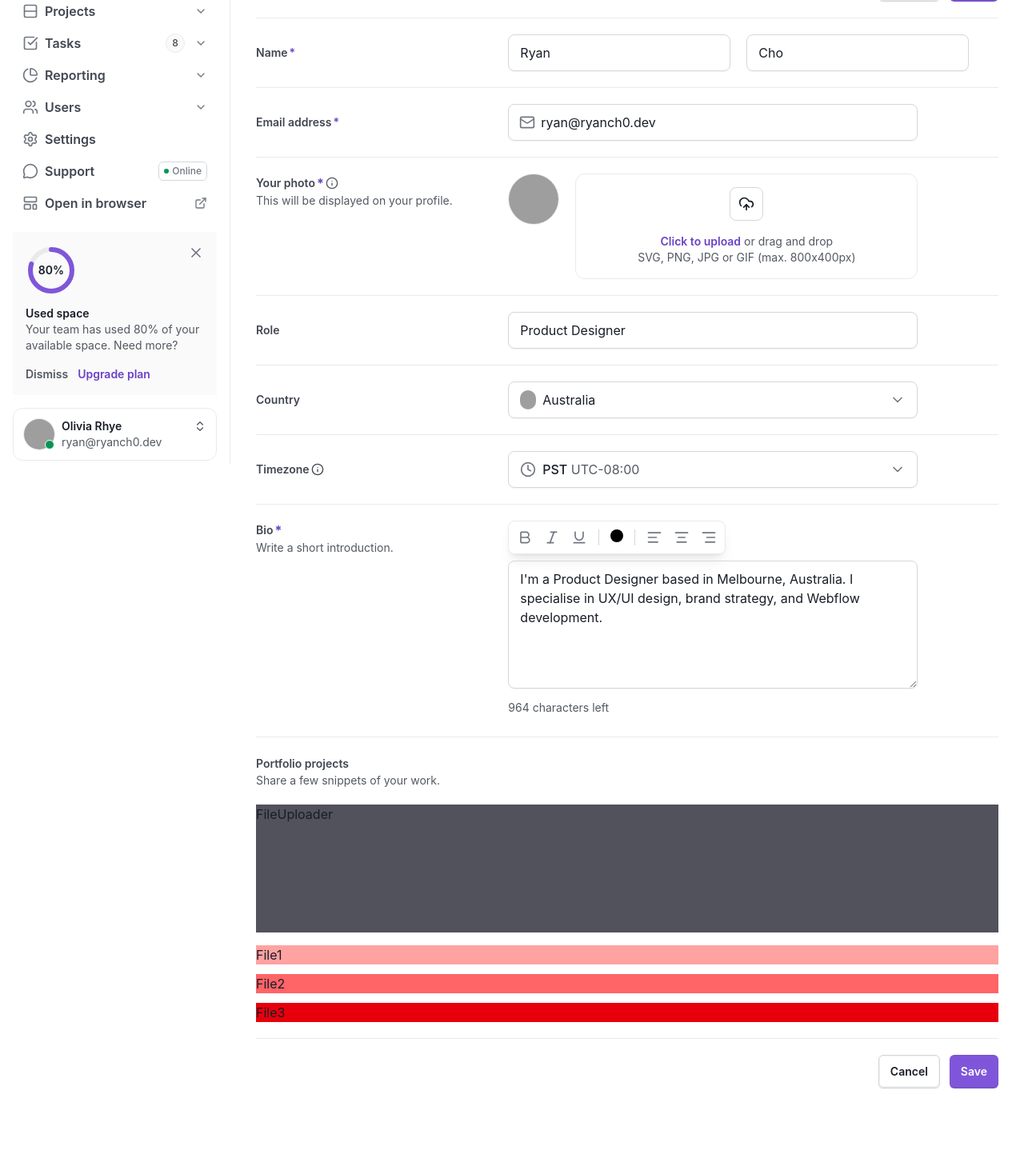
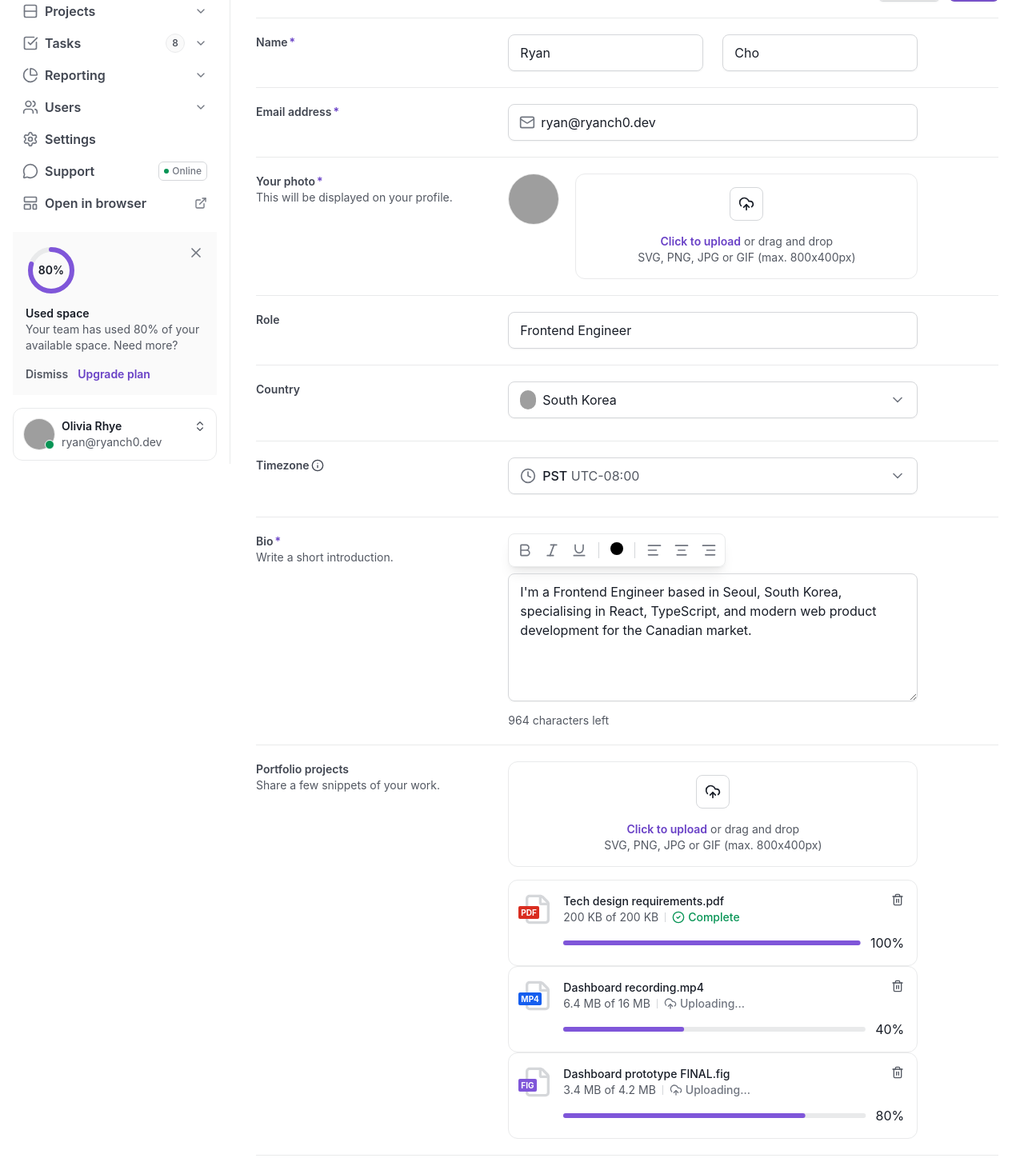
Before and after one commit to Ryanch0/clone-untitledUI, a React (Vite) app: page / in a window 1280 px wide. Shown: the part 220-1683 px from the top of the page at 80% size. Before the commit the page ends 1629 px from the top, so only its background shows below. Built offline with nearby package versions, Linux system fonts and the light colour scheme; grey boxes are pictures that could not be loaded.

Commit message:
feat: add styling

```diff
--- /dev/null
+++ b/src/components/features/settings/components/SettingsForm/FormItemWrapper.tsx
@@ -0,0 +1,22 @@
+import { cn } from '@/styles/utils.ts'
+import Divider from '@/components/shared/Divider.tsx'
+import type { ReactNode } from 'react'
+
+type Props = {
+  labelSection: ReactNode
+  formItem: ReactNode
+  classname?: string
+}
+const FormItemWrapper = ({ labelSection, formItem, classname }: Props) => {
+  return (
+    <>
+      <fieldset className={cn('flex flex-col md:flex-row gap-1.5', classname)}>
+        {labelSection}
+        <div className={cn('space-y-2 w-full md:max-w-lg')}>{formItem}</div>
+      </fieldset>
+      <Divider />
+    </>
+  )
+}
+
+export default FormItemWrapper
--- a/src/components/features/settings/components/SettingsForm/PersonalInfoSection.tsx
+++ b/src/components/features/settings/components/SettingsForm/PersonalInfoSection.tsx
@@ -1,6 +1,5 @@
 import { cn } from '@/styles/utils.ts'
 import CustomButton from '@/components/shared/CustomButton.tsx'
-import CustomInput from '@/components/shared/CustomInput.tsx'
 import Divider from '@/components/shared/Divider.tsx'
 
 const PersonalInfoSection = () => {
@@ -23,35 +22,6 @@ const PersonalInfoSection = () => {
         </div>
       </div>
       <Divider />
-      <div className={cn('w-full')}>
-        <div className={'flex flex-col md:flex-row md:items-center gap-1.5'}>
-          <label
-            className={cn(
-              'typo-label text-secondary md:w-1/3 md:max-w-xs hidden md:block'
-            )}
-          >
-            Name
-            <span className={cn('text-accent pl-0.5')}>*</span>
-          </label>
-
-          <div className={'flex flex-col md:flex-row gap-5'}>
-            <CustomInput
-              id={'first-name'}
-              label={'First name'}
-              value={'Ryan'}
-              hideLabelOnPc
-              required
-            />
-            <CustomInput
-              id={'last-name'}
-              label={'Last name'}
-              value={'Cho'}
-              hideLabelOnPc
-              required
-            />
-          </div>
-        </div>
-      </div>
     </>
   )
 }
--- a/src/components/features/settings/components/SettingsForm/SettingsForm.tsx
+++ b/src/components/features/settings/components/SettingsForm/SettingsForm.tsx
@@ -1,8 +1,7 @@
 import { cn } from '@/styles/utils.ts'
 import CustomButton from '@/components/shared/CustomButton.tsx'
-import Divider from '@/components/shared/Divider.tsx'
 import CustomInput from '@/components/shared/CustomInput.tsx'
-import { CloudUpload, Info, Mail } from 'lucide-react'
+import { Info, Mail } from 'lucide-react'
 import PersonalInfoSection from '@/components/features/settings/components/SettingsForm/PersonalInfoSection.tsx'
 import Avatar from '@/components/shared/Avatar.tsx'
 import {
@@ -12,131 +11,176 @@ import {
 } from '@/constant/constants.tsx'
 import Toolbar from '@/components/shared/Toolbar.tsx'
 import CustomSelect from '@/components/shared/CustomSelect.tsx'
+import FileUploader from '@/components/shared/FileUploader.tsx'
+import FormItemWrapper from '@/components/features/settings/components/SettingsForm/FormItemWrapper.tsx'
+import Label from '@/components/shared/Label.tsx'
+import FileUploadItem from '@/components/shared/FileUploadItem.tsx'
 
 const SettingsForm = () => {
   return (
     <form className={cn('space-y-5')} onSubmit={() => {}}>
       <PersonalInfoSection />
-      <Divider />
+
+      <FormItemWrapper
+        labelSection={
+          <Label id={'name'} required hideLabelOnMobile>
+            Name
+          </Label>
+        }
+        formItem={
+          <div className={cn('flex md:gap-6 flex-col md:flex-row gap-5')}>
+            <div>
+              <Label id={'first-name'} required hideLabelOnPc>
+                First name
+              </Label>
+              <CustomInput id={'first-name'} required value={'Ryan'} />
+            </div>
+            <div>
+              <Label id={'last-name'} required hideLabelOnPc>
+                Last name
+              </Label>
+              <CustomInput id={'last-name'} required value={'Cho'} />
+            </div>
+          </div>
+        }
+      />
+
+      <FormItemWrapper
+        labelSection={
+          <Label id={'email'} required>
+            Email address
+          </Label>
+        }
+        formItem={
           <CustomInput
             id={'email'}
-        label={'Email address'}
             value={'ryan@ryanch0.dev'}
             leftIcon={<Mail size={20} />}
             className={'!pl-10'}
             required
           />
-      <Divider />
+        }
+      />
 
-      <fieldset
-        className={cn('flex flex-col md:flex-row gap-1.5 space-y-5 flex-wrap')}
+      <FormItemWrapper
+        classname={cn('flex-wrap gap-5 md:gap-1.5 md:space-y-5')}
+        labelSection={
+          <Label
+            id={'files'}
+            required
+            description={'This will be displayed on your profile.'}
           >
-        <div className={cn('md:w-1/3 md:max-w-xs')}>
-          <label className={cn('flex items-center gap-0.5')}>
-            <span className={cn('typo-label text-secondary')}>Your photo</span>
-            <strong className={cn('text-accent')}>*</strong>
-            <Info size={16} className={cn('text-tertiary')} />
-          </label>
-          <p className={cn('typo-description text-tertiary')}>
-            This will be displayed on your profile.
-          </p>
-        </div>
-
+            Your photo
+          </Label>
+        }
+        formItem={
           <div
             className={cn('flex flex-col md:flex-row gap-5 w-full md:max-w-lg')}
           >
             <Avatar src={DUMMY_PROFILE_IMAGE} size={'md'} />
-          <div
-            className={cn(
-              'py-4 px-6 border border-secondary rounded-xl flex-1'
-            )}
-          >
-            <div
-              className={cn('flex flex-col gap-4 items-center justify-center')}
-            >
-              <div className={cn('border border-primary p-2.5 rounded-lg')}>
-                <CloudUpload size={20} />
+            <FileUploader />
           </div>
-              <p className={cn('text-center text-tertiary typo-file-meta')}>
-                <span className={cn('text-accent typo-label')}>
-                  Click to upload
-                </span>{' '}
-                or drag and drop
-                <br />
-                SVG, PNG, JPG or GIF (max. 800x400px)
-              </p>
-            </div>
-          </div>
-        </div>
-      </fieldset>
-      <Divider />
-      <CustomInput id={'role'} label={'Role'} value={'Product Designer'} />
-      <Divider />
+        }
+      />
 
+      <FormItemWrapper
+        labelSection={<Label id={'role'}>Role</Label>}
+        formItem={<CustomInput id={'role'} value={'Frontend Engineer'} />}
+      />
+
+      <FormItemWrapper
+        labelSection={<Label id={'country'}>Country</Label>}
+        formItem={
           <CustomSelect
-        label={'Country'}
             options={COUNTRY_OPTIONS}
             defaultValue={COUNTRY_OPTIONS[0].value}
           />
-      <Divider />
-      <CustomSelect
-        label={
+        }
+      />
+
+      <FormItemWrapper
+        labelSection={
+          <Label id={'time-zone'}>
             <label className={cn('flex gap-0.5 items-center')}>
               <span>Timezone</span>
               <Info size={16} />
             </label>
+          </Label>
         }
+        formItem={
+          <CustomSelect
             options={TIMEZONE_OPTIONS}
             defaultValue={TIMEZONE_OPTIONS[0].value}
           />
+        }
+      />
 
-      <Divider />
-
-      <fieldset
-        className={cn('space-y-5 flex flex-wrap flex-col md:flex-row gap-1.5')}
+      <FormItemWrapper
+        classname={cn('flex-wrap gap-5 md:gap-1.5 md:space-y-5')}
+        labelSection={
+          <Label
+            id={'bio'}
+            required
+            description={'Write a short introduction.'}
           >
-        <div className={cn('md:w-1/3 md:max-w-xs')}>
-          <label className={cn('flex items-center gap-0.5')}>
-            <span className={cn('typo-label text-secondary')}>Bio</span>
-            <strong className={cn('text-accent')}>*</strong>
-          </label>
-          <p className={cn('typo-description text-tertiary')}>
-            Write a short introduction.
-          </p>
-        </div>
-        <div className={cn('space-y-2 w-full md:max-w-lg')}>
+            Bio
+          </Label>
+        }
+        formItem={
+          <div className={cn('space-y-2')}>
             <Toolbar />
             <textarea
               className={cn('input-base h-40')}
               value={
-              "I'm a Product Designer based in Melbourne, Australia. I specialise in UX/UI design, brand strategy, and Webflow development."
+                "I'm a Frontend Engineer based in Seoul, South Korea, specialising in React, TypeScript, and modern web product development for the Canadian market."
               }
             />
             <p className={cn('typo-description text-tertiary')}>
               964 characters left
             </p>
           </div>
-        <Divider />
-      </fieldset>
+        }
+      />
 
-      <label className={cn('inline-block')}>
-        <span className={cn('typo-label text-secondary')}>
+      <FormItemWrapper
+        classname={cn('flex-wrap gap-5 md:gap-1.5 md:space-y-5')}
+        labelSection={
+          <Label
+            id={'projects'}
+            description={'Share a few snippets of your work.'}
+          >
             Portfolio projects
-        </span>
-        <p className={cn('typo-description text-tertiary')}>
-          Share a few snippets of your work.
-        </p>
-      </label>
-
-      <div className={cn('space-y-4')}>
-        <div className={cn('w-full h-40 bg-zinc-600')}>FileUploader</div>
-        <ul className={cn('space-y-3')}>
-          <li className={cn('bg-red-300')}>File1</li>
-          <li className={cn('bg-red-400')}>File2</li>
-          <li className={cn('bg-red-600')}>File3</li>
+          </Label>
+        }
+        formItem={
+          <div className={cn('w-full space-y-4')}>
+            <FileUploader />
+            <ul>
+              <FileUploadItem
+                name={'Tech design requirements.pdf'}
+                sizeDescription={'200 KB of 200 KB'}
+                status={'success'}
+                ext={'pdf'}
+                percent={100}
+              />
+              <FileUploadItem
+                name={'Dashboard recording.mp4'}
+                sizeDescription={'6.4 MB of 16 MB'}
+                status={'loading'}
+                ext={'mp4'}
+                percent={40}
+              />
+              <FileUploadItem
+                name={'Dashboard prototype FINAL.fig'}
+                sizeDescription={'3.4 MB of 4.2 MB'}
+                status={'loading'}
+                ext={'fig'}
+                percent={80}
+              />
             </ul>
           </div>
-      <Divider />
+        }
+      />
 
       <div className={cn('flex gap-3 justify-end')}>
         <CustomButton label="Cancel" />
--- a/src/components/shared/CustomInput.tsx
+++ b/src/components/shared/CustomInput.tsx
@@ -7,11 +7,9 @@ type Props = {
   value?: string
   type?: string
   required?: boolean
-  label?: ReactNode
   className?: string
   rightIcon?: ReactNode
   leftIcon?: ReactNode
-  hideLabelOnPc?: boolean
 }
 const CustomInput = ({
   id,
@@ -19,30 +17,15 @@ const CustomInput = ({
   value, // THIS VALUE IS ONLY FOR UI
   type = 'text',
   required,
-  label,
   className = '',
   rightIcon,
-  leftIcon,
-  hideLabelOnPc
+  leftIcon
 }: Props) => {
   const hasRightIcon = !!rightIcon
   const hasLeftIcon = !!leftIcon
 
   return (
-    <div className={cn('flex flex-col gap-1.5 md:flex-row md:items-center')}>
-      {label && (
-        <label
-          htmlFor={id}
-          className={cn(
-            'typo-label text-secondary md:w-1/3 md:max-w-xs',
-            hideLabelOnPc && 'md:hidden'
-          )}
-        >
-          {label}
-          {required && <span className={cn('text-accent pl-0.5')}>*</span>}
-        </label>
-      )}
-      <div className={cn('w-full md:max-w-lg relative')}>
+    <div className={cn('w-full relative')}>
       {leftIcon && (
         <span
           className={cn(
@@ -76,7 +59,6 @@ const CustomInput = ({
         </span>
       )}
     </div>
-    </div>
   )
 }
 
--- a/src/components/shared/CustomSelect.tsx
+++ b/src/components/shared/CustomSelect.tsx
@@ -30,7 +30,6 @@ type Props = {
   value?: string
   defaultValue?: string
   onValueChange?: (value: string) => void
-  label?: ReactNode
 }
 
 const CustomSelect = ({
@@ -38,27 +37,14 @@ const CustomSelect = ({
   value,
   onValueChange,
   defaultValue = '',
-  placeholder = 'select...',
-  label
+  placeholder = 'select...'
 }: Props) => (
-  <div className={'flex flex-col gap-1.5 md:flex-row md:items-center'}>
-    {label && (
-      <label className={cn('typo-label text-secondary md:w-1/3 md:max-w-xs')}>
-        {label}
-      </label>
-    )}
-    <Root
-      value={value}
-      defaultValue={defaultValue}
-      onValueChange={onValueChange}
-    >
+  <Root value={value} defaultValue={defaultValue} onValueChange={onValueChange}>
     <Trigger className={cn('w-full py-2.5 px-3.5 input-base  md:max-w-lg')}>
       <div className={cn('relative flex justify-between items-center')}>
         <Value placeholder={placeholder} />
         <Icon
-            className={cn(
-              'absolute right-0 top-1/2 -translate-y-1/2 text-muted'
-            )}
+          className={cn('absolute right-0 top-1/2 -translate-y-1/2 text-muted')}
         >
           <ChevronDownIcon size={20} />
         </Icon>
@@ -87,7 +73,6 @@ const CustomSelect = ({
       </Content>
     </Portal>
   </Root>
-  </div>
 )
 
 const SelectItem = React.forwardRef(
--- /dev/null
+++ b/src/components/shared/FileUploadItem.tsx
@@ -0,0 +1,100 @@
+import { cn } from '@/styles/utils.ts'
+import ProgressBar from '@/components/shared/ProgressBar.tsx'
+import { CircleCheck, CloudUpload, Trash2, File } from 'lucide-react'
+
+type LabelProps = 'success' | 'error' | 'loading'
+
+type Props = {
+  name: string
+  status: LabelProps
+  sizeDescription: string
+  percent: number
+  ext: string
+}
+const FileUploadItem = ({
+  name,
+  status,
+  percent,
+  sizeDescription,
+  ext
+}: Props) => {
+  return (
+    <li className={cn('p-4 border border-secondary rounded-xl')}>
+      <article className={cn('flex gap-3 w-full relative')}>
+        <FileIcon ext={ext} />
+
+        <div className={cn('flex flex-col gap-2.5 flex-1')}>
+          <header className={cn('flex items-center')}>
+            <div className={cn('flex justify-between w-full')}>
+              <div className={cn('typo-file-meta')}>
+                <h3 className={cn('font-medium')}>{name}</h3>
+                <p className={cn('text-tertiary flex items-center gap-2')}>
+                  <span>{sizeDescription}</span>
+                  <span className={cn('w-[1px] h-3 border-l border-primary')} />
+                  <UploadStatusLabel status={status} />
+                </p>
+              </div>
+
+              <button
+                type="button"
+                className={cn('text-tertiary self-baseline cursor-pointer')}
+                aria-label={`${name} delete`}
+              >
+                <Trash2 size={16} />
+              </button>
+            </div>
+          </header>
+
+          <div className={cn('flex items-center gap-3')}>
+            <ProgressBar percent={percent} />
+            <span>{percent}%</span>
+          </div>
+        </div>
+      </article>
+    </li>
+  )
+}
+
+const UploadStatusLabel = ({ status }: { status: LabelProps }) => {
+  const baseStyle = 'flex gap-1 items-center font-medium'
+  if (status === 'success') {
+    return (
+      <label className={cn('text-success', baseStyle)}>
+        <CircleCheck size={16} />
+        <span>Complete</span>
+      </label>
+    )
+  }
+  if (status === 'loading') {
+    return (
+      <label className={cn(baseStyle, 'text-placeholder')}>
+        <CloudUpload size={16} />
+        <span>Uploading...</span>
+      </label>
+    )
+  }
+  return null
+}
+
+const FileIcon = ({ ext }: { ext: string }) => {
+  const getStyles = (ext: string) => {
+    if (ext === 'pdf') return 'bg-[#D92D20]'
+    if (ext === 'mp4') return 'bg-[#155EEF]'
+    return 'bg-[#7F56D9]'
+  }
+  return (
+    <div className={cn('relative')}>
+      <File size={40} className={cn('text-[#D5D7DA]')} />
+      <label
+        className={cn(
+          getStyles(ext),
+          'text-white font-bold text-[10px] leading-3 py-0.5 px-[3px] rounded-[2px] absolute top-4 -left-1'
+        )}
+      >
+        {ext.toUpperCase()}
+      </label>
+    </div>
+  )
+}
+
+export default FileUploadItem
--- /dev/null
+++ b/src/components/shared/FileUploader.tsx
@@ -0,0 +1,22 @@
+import { cn } from '@/styles/utils.ts'
+import { CloudUpload } from 'lucide-react'
+
+const FileUploader = () => {
+  return (
+    <div className={cn('py-4 px-6 border border-secondary rounded-xl flex-1')}>
+      <div className={cn('flex flex-col gap-4 items-center justify-center')}>
+        <div className={cn('border border-primary p-2.5 rounded-lg')}>
+          <CloudUpload size={20} />
+        </div>
+        <p className={cn('text-center text-tertiary typo-file-meta')}>
+          <span className={cn('text-accent typo-label')}>Click to upload</span>{' '}
+          or drag and drop
+          <br />
+          SVG, PNG, JPG or GIF (max. 800x400px)
+        </p>
+      </div>
+    </div>
+  )
+}
+
+export default FileUploader
--- /dev/null
+++ b/src/components/shared/Label.tsx
@@ -0,0 +1,41 @@
+import { cn } from '@/styles/utils.ts'
+import type { ReactNode } from 'react'
+
+type Props = {
+  id: string
+  hideLabelOnPc?: boolean
+  hideLabelOnMobile?: boolean
+  required?: boolean
+  children: ReactNode
+  classname?: string
+  description?: string
+}
+const Label = ({
+  id,
+  hideLabelOnPc,
+  hideLabelOnMobile,
+  required,
+  children,
+  description,
+  classname
+}: Props) => {
+  return (
+    <label
+      htmlFor={id}
+      className={cn(
+        'typo-label text-secondary md:w-1/3 md:max-w-xs',
+        hideLabelOnPc && 'md:hidden inline-block',
+        hideLabelOnMobile && 'hidden md:inline-block',
+        classname
+      )}
+    >
+      {children}
+      {required && <span className={cn('text-accent pl-0.5')}>*</span>}
+      {description && (
+        <p className={cn('typo-description text-tertiary')}>{description}</p>
+      )}
+    </label>
+  )
+}
+
+export default Label
--- /dev/null
+++ b/src/components/shared/ProgressBar.tsx
@@ -0,0 +1,30 @@
+type Props = {
+  percent: number
+}
+const ProgressBar = ({ percent }: Props) => {
+  return (
+    <svg width={'100%'} height={6} viewBox={`0 0 100% 6`}>
+      <rect
+        x="0"
+        y="0"
+        width={'100%'}
+        height={6}
+        rx={3}
+        ry={3}
+        className="fill-[#E9EAEB]"
+      />
+
+      <rect
+        x="0"
+        y="0"
+        width={`${percent}%`}
+        height={6}
+        rx={3}
+        ry={3}
+        className="fill-[#7f56d9]"
+      />
+    </svg>
+  )
+}
+
+export default ProgressBar
--- a/src/components/shared/SearchBar.tsx
+++ b/src/components/shared/SearchBar.tsx
@@ -4,6 +4,7 @@ import { cn } from '@/styles/utils.ts'
 
 const SearchBar = () => {
   return (
+    <div className={cn('md:max-w-xs')}>
       <CustomInput
         id={'search'}
         placeholder={'Search'}
@@ -19,6 +20,7 @@ const SearchBar = () => {
           </span>
         }
       />
+    </div>
   )
 }
 
--- a/src/constant/constants.tsx
+++ b/src/constant/constants.tsx
@@ -18,16 +18,16 @@ export const COUNTRY_OPTIONS = [
     label: (
       <div className={'flex gap-2'}>
         <img
-          src="https://hatscripts.github.io/circle-flags/flags/au.svg"
-          alt="australia"
+          src="https://hatscripts.github.io/circle-flags/flags/kr.svg"
+          alt="korea"
           width="20"
           height="20"
           className="rounded-full"
         />
-        <span>Australia</span>
+        <span>South Korea</span>
       </div>
     ),
-    value: 'australia'
+    value: 'korea'
   }
 ]
 
```
Lines whose indentation alone changed are shown as unchanged.
